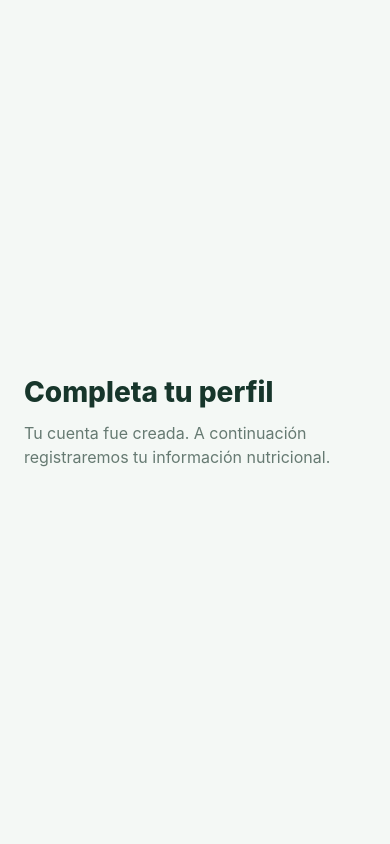
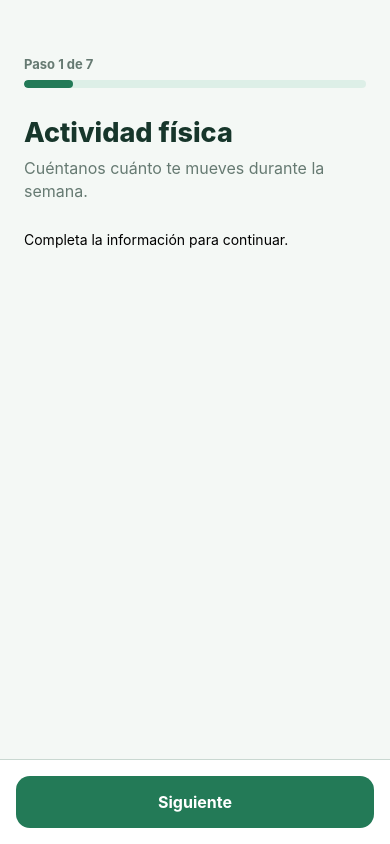
Before and after one commit to ravivanco/ProyectoInterculturalidad-G3, a React Native app in the folder movil/: screen /Onboarding in a window 390 px wide. Built offline with nearby package versions, Linux system fonts and the light colour scheme; no server answers.

Commit message:
feat(movil): crear flujo base de onboarding HUM-03

```diff
--- /dev/null
+++ b/movil/src/components/OnboardingLayout.tsx
@@ -0,0 +1,22 @@
+import type { PropsWithChildren } from 'react';
+import { Pressable, ScrollView, StyleSheet, Text, View } from 'react-native';
+
+import { colors } from '../theme/colors';
+import { PrimaryButton } from './PrimaryButton';
+import { ProgressBar } from './ProgressBar';
+
+type Props = PropsWithChildren<{
+  step: number; title: string; description: string; onNext: () => void; onBack?: () => void;
+  nextDisabled?: boolean; nextTitle?: string; loading?: boolean;
+}>;
+
+export function OnboardingLayout({ step, title, description, onNext, onBack, nextDisabled, nextTitle = 'Siguiente', loading, children }: Props) {
+  return <View style={styles.page}><ScrollView contentContainerStyle={styles.content}><ProgressBar step={step} total={7} /><Text style={styles.title}>{title}</Text><Text style={styles.description}>{description}</Text><View style={styles.body}>{children}</View></ScrollView><View style={styles.footer}>{onBack ? <Pressable onPress={onBack} style={styles.back}><Text style={styles.backText}>Anterior</Text></Pressable> : null}<View style={styles.next}><PrimaryButton disabled={nextDisabled} loading={loading} onPress={onNext} title={nextTitle} /></View></View></View>;
+}
+
+const styles = StyleSheet.create({
+  page: { backgroundColor: colors.background, flex: 1 }, content: { flexGrow: 1, padding: 24, paddingTop: 56 },
+  title: { color: colors.text, fontSize: 27, fontWeight: '800', marginTop: 28 }, description: { color: colors.muted, fontSize: 16, lineHeight: 23, marginTop: 8 }, body: { marginTop: 28 },
+  footer: { alignItems: 'center', backgroundColor: colors.surface, borderTopColor: colors.border, borderTopWidth: 1, flexDirection: 'row', gap: 12, padding: 16 },
+  back: { paddingHorizontal: 12, paddingVertical: 16 }, backText: { color: colors.primary, fontWeight: '700' }, next: { flex: 1 },
+});
--- /dev/null
+++ b/movil/src/components/ProgressBar.tsx
@@ -0,0 +1,10 @@
+import { StyleSheet, Text, View } from 'react-native';
+
+import { colors } from '../theme/colors';
+
+export function ProgressBar({ step, total }: { step: number; total: number }) {
+  const percentage = Math.min(100, Math.max(0, (step / total) * 100));
+  return <View style={styles.wrapper}><Text style={styles.label}>Paso {step} de {total}</Text><View style={styles.track}><View style={[styles.fill, { width: `${percentage}%` }]} /></View></View>;
+}
+
+const styles = StyleSheet.create({ wrapper: { gap: 8 }, label: { color: colors.muted, fontSize: 13, fontWeight: '700' }, track: { backgroundColor: colors.primarySoft, borderRadius: 99, height: 8, overflow: 'hidden' }, fill: { backgroundColor: colors.primary, borderRadius: 99, height: '100%' } });
--- /dev/null
+++ b/movil/src/context/OnboardingContext.tsx
@@ -0,0 +1,27 @@
+import { createContext, type PropsWithChildren, useContext, useMemo, useState } from 'react';
+
+import { initialOnboardingData, type OnboardingData } from '../types/onboarding';
+
+type ContextValue = {
+  data: OnboardingData;
+  updateField: <K extends keyof OnboardingData>(field: K, value: OnboardingData[K]) => void;
+  reset: () => void;
+};
+
+const OnboardingContext = createContext<ContextValue | undefined>(undefined);
+
+export function OnboardingProvider({ children }: PropsWithChildren) {
+  const [data, setData] = useState(initialOnboardingData);
+  const value = useMemo<ContextValue>(() => ({
+    data,
+    updateField: (field, fieldValue) => setData((current) => ({ ...current, [field]: fieldValue })),
+    reset: () => setData(initialOnboardingData),
+  }), [data]);
+  return <OnboardingContext.Provider value={value}>{children}</OnboardingContext.Provider>;
+}
+
+export function useOnboarding() {
+  const value = useContext(OnboardingContext);
+  if (!value) throw new Error('useOnboarding debe usarse dentro de OnboardingProvider.');
+  return value;
+}
--- /dev/null
+++ b/movil/src/navigation/OnboardingNavigator.tsx
@@ -0,0 +1,11 @@
+import { createNativeStackNavigator } from '@react-navigation/native-stack';
+
+import { OnboardingProvider } from '../context/OnboardingContext';
+import { ActivityPlaceholder, AllergiesPlaceholder, ConditionsPlaceholder, GoalPlaceholder, PreferencesPlaceholder, RestrictionsPlaceholder, SportsPlaceholder } from '../screens/onboarding/PlaceholderSteps';
+import type { OnboardingStackParamList } from './onboardingTypes';
+
+const Stack = createNativeStackNavigator<OnboardingStackParamList>();
+
+export function OnboardingNavigator() {
+  return <OnboardingProvider><Stack.Navigator screenOptions={{ headerShown: false }}><Stack.Screen component={ActivityPlaceholder} name="Activity" /><Stack.Screen component={ConditionsPlaceholder} name="Conditions" /><Stack.Screen component={AllergiesPlaceholder} name="Allergies" /><Stack.Screen component={GoalPlaceholder} name="Goal" /><Stack.Screen component={SportsPlaceholder} name="Sports" /><Stack.Screen component={PreferencesPlaceholder} name="Preferences" /><Stack.Screen component={RestrictionsPlaceholder} name="Restrictions" /></Stack.Navigator></OnboardingProvider>;
+}
--- a/movil/src/navigation/RootNavigator.tsx
+++ b/movil/src/navigation/RootNavigator.tsx
@@ -5,10 +5,10 @@ import { ActivityIndicator, StyleSheet, View } from 'react-native';
 import { LoginScreen } from '../screens/auth/LoginScreen';
 import { RegisterScreen } from '../screens/auth/RegisterScreen';
 import { HomeScreen } from '../screens/HomeScreen';
-import { OnboardingWelcomeScreen } from '../screens/onboarding/OnboardingWelcomeScreen';
 import { getProfileCompleted, getToken } from '../services/tokenStorage';
 import { colors } from '../theme/colors';
 import type { RootStackParamList } from './types';
+import { OnboardingNavigator } from './OnboardingNavigator';
 
 const Stack = createNativeStackNavigator<RootStackParamList>();
 
@@ -29,7 +29,7 @@ export function RootNavigator() {
     <Stack.Navigator initialRouteName={initialRoute} screenOptions={{ headerShown: false }}>
       <Stack.Screen component={LoginScreen} name="Login" />
       <Stack.Screen component={RegisterScreen} name="Register" />
-      <Stack.Screen component={OnboardingWelcomeScreen} name="Onboarding" />
+      <Stack.Screen component={OnboardingNavigator} name="Onboarding" />
       <Stack.Screen component={HomeScreen} name="Home" />
     </Stack.Navigator>
   );
--- /dev/null
+++ b/movil/src/navigation/onboardingTypes.ts
@@ -0,0 +1,9 @@
+export type OnboardingStackParamList = {
+  Activity: undefined;
+  Conditions: undefined;
+  Allergies: undefined;
+  Goal: undefined;
+  Sports: undefined;
+  Preferences: undefined;
+  Restrictions: undefined;
+};
--- a/movil/src/screens/onboarding/OnboardingWelcomeScreen.tsx
+++ /dev/null
@@ -1,18 +0,0 @@
-import { StyleSheet, Text, View } from 'react-native';
-
-import { colors } from '../../theme/colors';
-
-export function OnboardingWelcomeScreen() {
-  return (
-    <View style={styles.container}>
-      <Text style={styles.title}>Completa tu perfil</Text>
-      <Text style={styles.body}>Tu cuenta fue creada. A continuación registraremos tu información nutricional.</Text>
-    </View>
-  );
-}
-
-const styles = StyleSheet.create({
-  container: { backgroundColor: colors.background, flex: 1, justifyContent: 'center', padding: 24 },
-  title: { color: colors.text, fontSize: 28, fontWeight: '800', marginBottom: 12 },
-  body: { color: colors.muted, fontSize: 16, lineHeight: 24 },
-});
--- /dev/null
+++ b/movil/src/screens/onboarding/PlaceholderSteps.tsx
@@ -0,0 +1,22 @@
+import type { NativeStackScreenProps } from '@react-navigation/native-stack';
+import { Text } from 'react-native';
+
+import { OnboardingLayout } from '../../components/OnboardingLayout';
+import type { OnboardingStackParamList } from '../../navigation/onboardingTypes';
+
+type RouteName = keyof OnboardingStackParamList;
+type Config = { step: number; title: string; description: string; next?: RouteName };
+
+function createStep<Name extends RouteName>(name: Name, config: Config) {
+  return function Step({ navigation }: NativeStackScreenProps<OnboardingStackParamList, Name>) {
+    return <OnboardingLayout description={config.description} nextDisabled={!config.next} onBack={config.step > 1 ? navigation.goBack : undefined} onNext={() => config.next && navigation.navigate(config.next)} step={config.step} title={config.title}><Text>Completa la información para continuar.</Text></OnboardingLayout>;
+  };
+}
+
+export const ActivityPlaceholder = createStep('Activity', { step: 1, title: 'Actividad física', description: 'Cuéntanos cuánto te mueves durante la semana.', next: 'Conditions' });
+export const ConditionsPlaceholder = createStep('Conditions', { step: 2, title: 'Condiciones médicas', description: 'Selecciona las condiciones que debemos considerar.', next: 'Allergies' });
+export const AllergiesPlaceholder = createStep('Allergies', { step: 3, title: 'Alergias e intolerancias', description: 'Ayúdanos a evitar alimentos que puedan afectarte.', next: 'Goal' });
+export const GoalPlaceholder = createStep('Goal', { step: 4, title: 'Objetivo nutricional', description: 'Elige tu principal objetivo.', next: 'Sports' });
+export const SportsPlaceholder = createStep('Sports', { step: 5, title: 'Deporte habitual', description: 'Selecciona tus actividades habituales.', next: 'Preferences' });
+export const PreferencesPlaceholder = createStep('Preferences', { step: 6, title: 'Preferencias', description: 'Selecciona los alimentos que disfrutas.', next: 'Restrictions' });
+export const RestrictionsPlaceholder = createStep('Restrictions', { step: 7, title: 'Restricciones', description: 'Indica qué alimentos deseas evitar.' });
--- /dev/null
+++ b/movil/src/types/onboarding.ts
@@ -0,0 +1,16 @@
+export type OnboardingData = {
+  nivel_actividad: string;
+  condiciones: string[];
+  alergias: string[];
+  intolerancias: string[];
+  otra_alergia: string;
+  objetivo_nutricional: string;
+  deportes: string[];
+  preferencias_alimenticias: string[];
+  restricciones_alimenticias: string[];
+};
+
+export const initialOnboardingData: OnboardingData = {
+  nivel_actividad: '', condiciones: [], alergias: [], intolerancias: [], otra_alergia: '',
+  objetivo_nutricional: '', deportes: [], preferencias_alimenticias: [], restricciones_alimenticias: [],
+};
```
